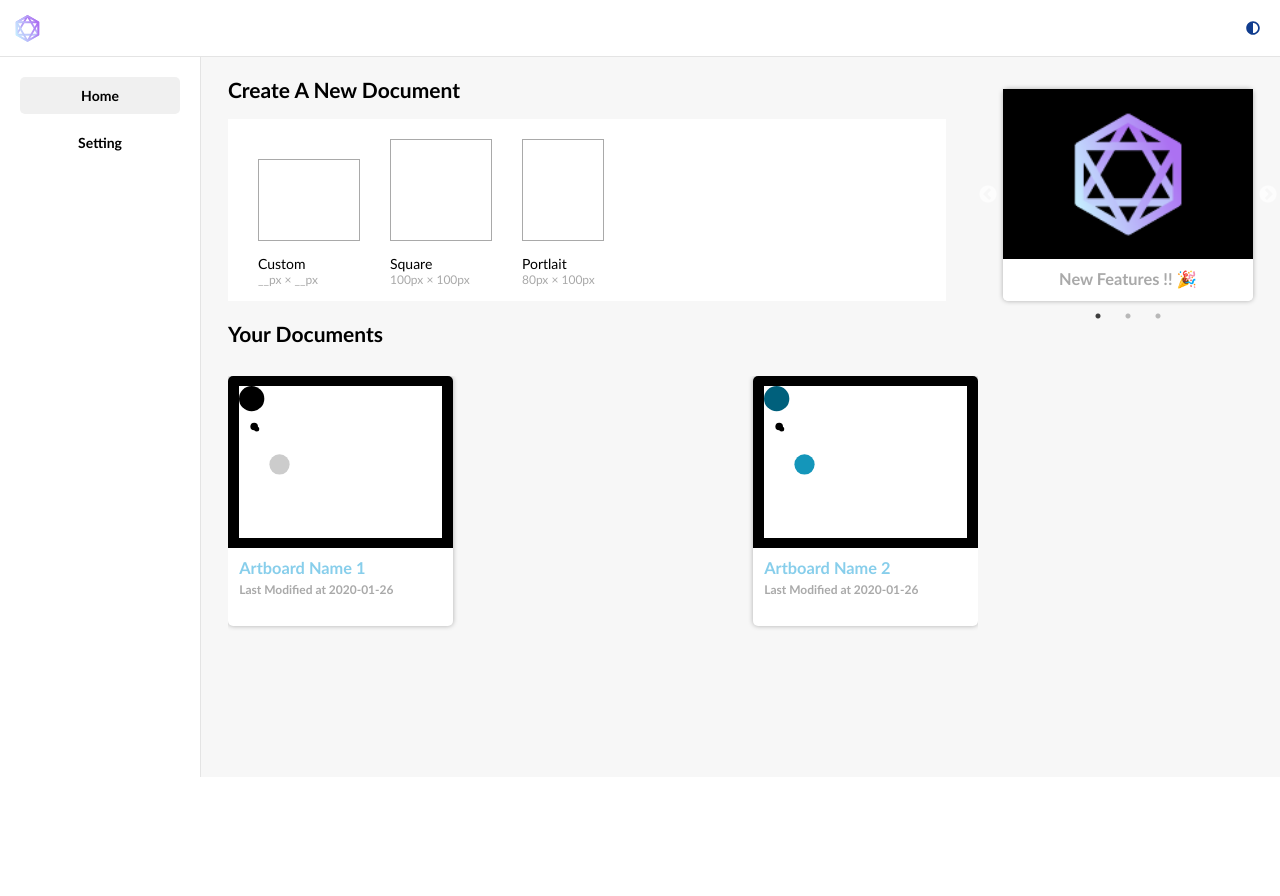
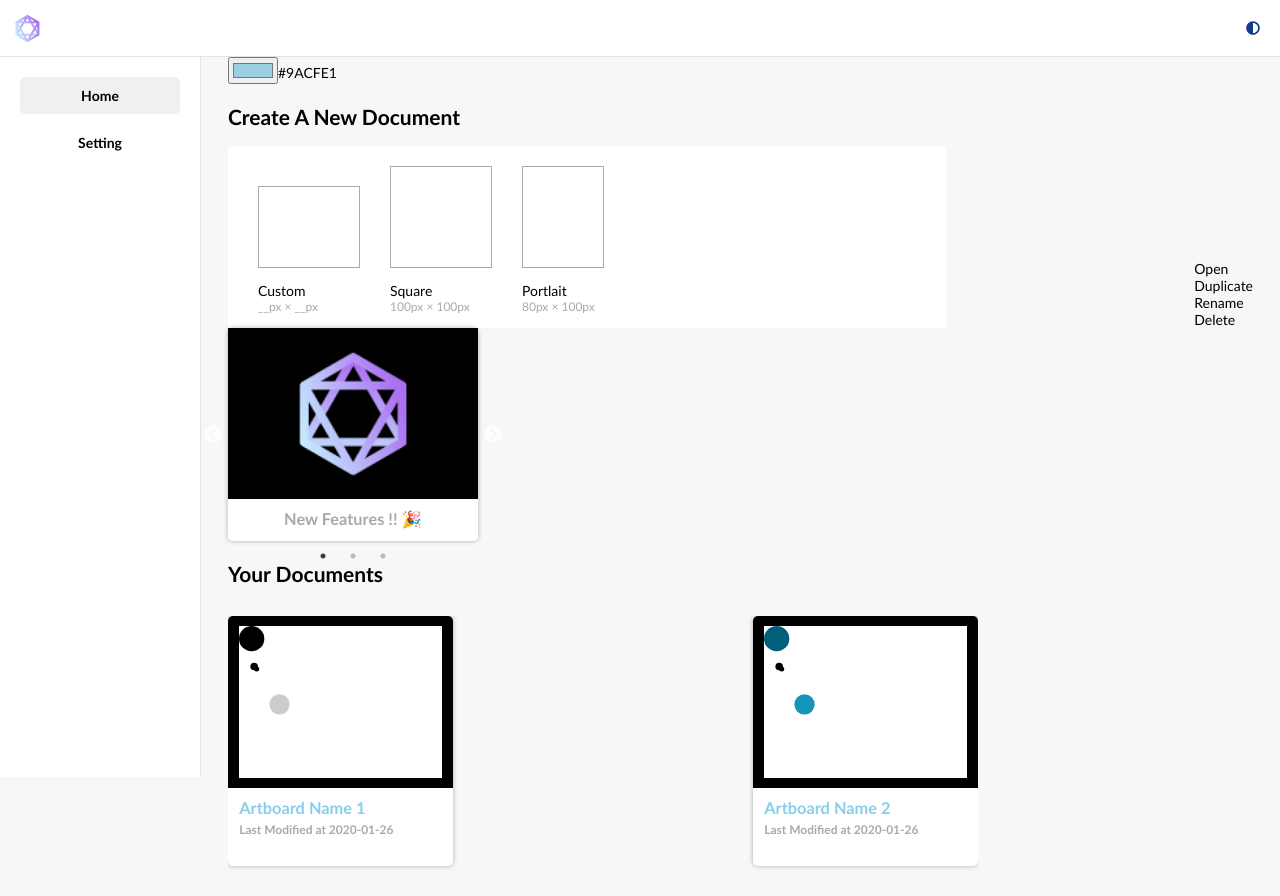
Before and after one commit to jdhudf/isography-demo, a React (Create React App) app: page /home in a window 1280 px wide. Before the commit the page ends 800 px from the top, so only its background shows below. Built offline with nearby package versions, Linux system fonts and the light colour scheme.

Commit message:
introduce redux

```diff
--- a/package.json
+++ b/package.json
@@ -17,11 +17,13 @@
     "react-color": "^2.18.1",
     "react-dom": "^16.14.0",
     "react-modal": "^3.11.2",
+    "react-redux": "^7.2.2",
     "react-router-dom": "^5.2.0",
     "react-scripts": "^4.0.0",
     "react-slick": "^0.28.0",
     "react-tabs": "^3.1.1",
     "react-zoom-pan-pinch": "^1.6.1",
+    "redux": "^4.0.5",
     "slick-carousel": "^1.8.1",
     "styled-jsx": "^3.3.2"
   },
--- a/src/components/atelier/topbar.js
+++ b/src/components/atelier/topbar.js
@@ -70,7 +70,17 @@ class TopBar extends React.Component {
         <div>
         <Link to="/home" aria-label="Home" title="Home"><img className="icon" src={icon} alt="Icon" /></Link>
         </div>
-        <p>{getArtboardName()}</p>
+        <button className="modal-botton" onClick={this.handleOpenModal}>
+          <p>{getArtboardName()}</p>
+        </button>
+        <ReactModal style={styles} isOpen={this.state.showModal} contentLabel="Change Document Information">
+          <form className="form-document" action="">
+          <p>Change a document name.</p>
+          <input type="text" value={getArtboardName()}/>
+          <button onClick={this.handleCloseModal}>Cancel</button>
+          <input type="submit" value="Submit"/>
+          </form>
+        </ReactModal>
         <span onClick={this.openExportPanel}>Export</span>
 
         { this.state.showExportPanel ? <div className="export-pannel" >
@@ -137,6 +147,8 @@ class TopBar extends React.Component {
             </div>
           </div>
         </div> : null }
+        <div>
+      </div>
 
         <div className="mode-change"><FontAwesomeIcon icon={faAdjust} /></div>
       </section>
--- a/src/index.js
+++ b/src/index.js
@@ -4,9 +4,14 @@ import './styles/index.scss';
 import App from './App';
 import * as serviceWorker from './serviceWorker';
 
+import { Provider } from 'react-redux'
+import store from './redux/store';
+
 ReactDOM.render(
   <React.StrictMode>
-    <App />
+    <Provider store={store}>
+      <App />
+    </Provider>
   </React.StrictMode>,
   document.getElementById('root')
 );
--- a/src/pages/atelier.js
+++ b/src/pages/atelier.js
@@ -48,7 +48,7 @@ class Atelier extends React.Component {
           subColor: null,
           accentColor: null,
           background: null,
-          data: null
+          data: [],
         },
         //{},
         //{},
--- a/src/pages/home.js
+++ b/src/pages/home.js
@@ -19,10 +19,15 @@ import Slider from "react-slick";
 import "slick-carousel/slick/slick.css";
 import "slick-carousel/slick/slick-theme.css";
 
+import HexInput from '../redux/hexinput'
+
 import {
   getIsographyData,
   addNewArtboard
  } from '../components/handleLocalstorage'
+
+import { useSelector, useDispatch } from 'react-redux'
+const selectHex = state => state.json
 
 //import GallaryPanel from '../components/gallarypanel.js';
 //import ToolsPanel from '../components/toolspanel.js';
@@ -37,35 +42,7 @@ import {
 // * svg data
 // * color_scheme
 // * documents are limited to 9
-/****
-id: [0001,0002,0003,0004,0005,0006]
-working: [
-  id: id123...,
-  name: string,
-  created_at: date,
-  last_modified: date,
-  artboard_size: array,
-  svg_data: string,
-  color_scheme: array
-]
 
-0001.: {,
-  name: test 1,
-  created_at: date,
-  last_modified: date,
-  artboard_size: array,
-  svg_data: string,
-  color_scheme: array
-},
-0002: {,
-  name: string,
-  created_at: date,
-  last_modified: date,
-  artboard_size: array,
-  svg_data: string,
-  color_scheme: array
-}
-****/
 
 class Home extends React.Component {
   constructor(props) {
@@ -184,6 +161,8 @@ const Dashboard = () => {
     window.location.reload(false);
   }
 
+  const color = useSelector(selectHex)
+
 
   return (
     <section className="section-dashboard">
@@ -212,6 +191,8 @@ const Dashboard = () => {
         </div>
 
         <div className="section-new">
+          <HexInput/>
+          {color.hex}
           <h2>Create A New Document</h2>
           <ul className="template-list">
             <li onClick={ ()=>toggleModal(true) }>
@@ -226,6 +207,14 @@ const Dashboard = () => {
               <div style={{width:"80px", height:"100px"}} />
               <p>Portlait  <span>80px × 100px</span></p>
             </li>
+          </ul>
+        </div>
+        <div>
+          <ul>
+            <li>Open</li>
+            <li>Duplicate</li>
+            <li>Rename</li>
+            <li>Delete</li>
           </ul>
         </div>
 
--- /dev/null
+++ b/src/redux/hexinput.js
@@ -0,0 +1,28 @@
+import React, { useState } from 'react'
+import { useSelector, useDispatch } from 'react-redux'
+
+const selectHex = state => state.json
+
+const HexInput = () => {
+  const dispatch = useDispatch()
+
+  const color = useSelector(selectHex)
+
+  const hex = color.hex
+
+  console.log('color is ' + color);
+
+  const handleChange = e => {
+    dispatch({type: 'hex/changeHex', payload: e.target.value})
+  }
+
+  return (
+    <input
+       type="color"
+       value={hex}
+       onChange={handleChange}
+    />
+  )
+}
+
+export default HexInput
--- /dev/null
+++ b/src/redux/jsonSlice.js
@@ -0,0 +1,22 @@
+import {
+  getIsographyData,
+  addNewArtboard
+ } from '../components/handleLocalstorage'
+
+const initialState = {
+  hex: '#9ACFE1',
+  json: getIsographyData(),
+}
+
+export default function jsonReducer(state = initialState, action) {
+  switch (action.type) {
+    case 'hex/changeHex':
+      return {
+        ...state,
+        hex: action.payload
+      }
+    default:
+      return state
+
+  }
+}
--- /dev/null
+++ b/src/redux/reducer.js
@@ -0,0 +1,8 @@
+import { combineReducers } from 'redux'
+import jsonReducer from './jsonSlice'
+
+const rootReducer = combineReducers({
+  json: jsonReducer
+})
+
+export default rootReducer
--- /dev/null
+++ b/src/redux/store.js
@@ -0,0 +1,6 @@
+import { createStore } from 'redux'
+import rootReducer from './reducer'
+
+const store =  createStore(rootReducer)
+
+export default store
```
Also changed, not shown: src/redux/actions.js (added, +28 -0 lines), 1 other file (tests, documents, lock files or other folders).
